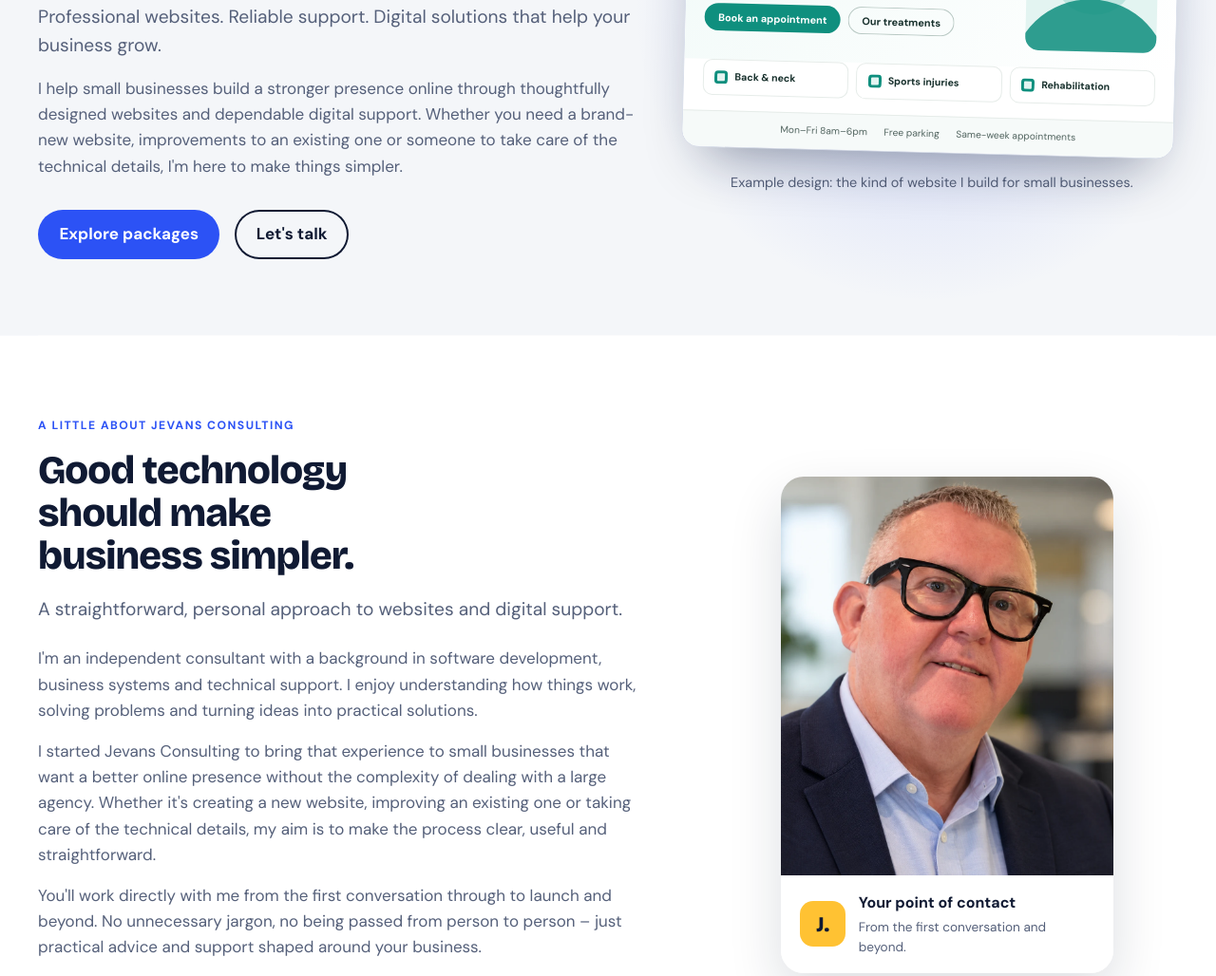
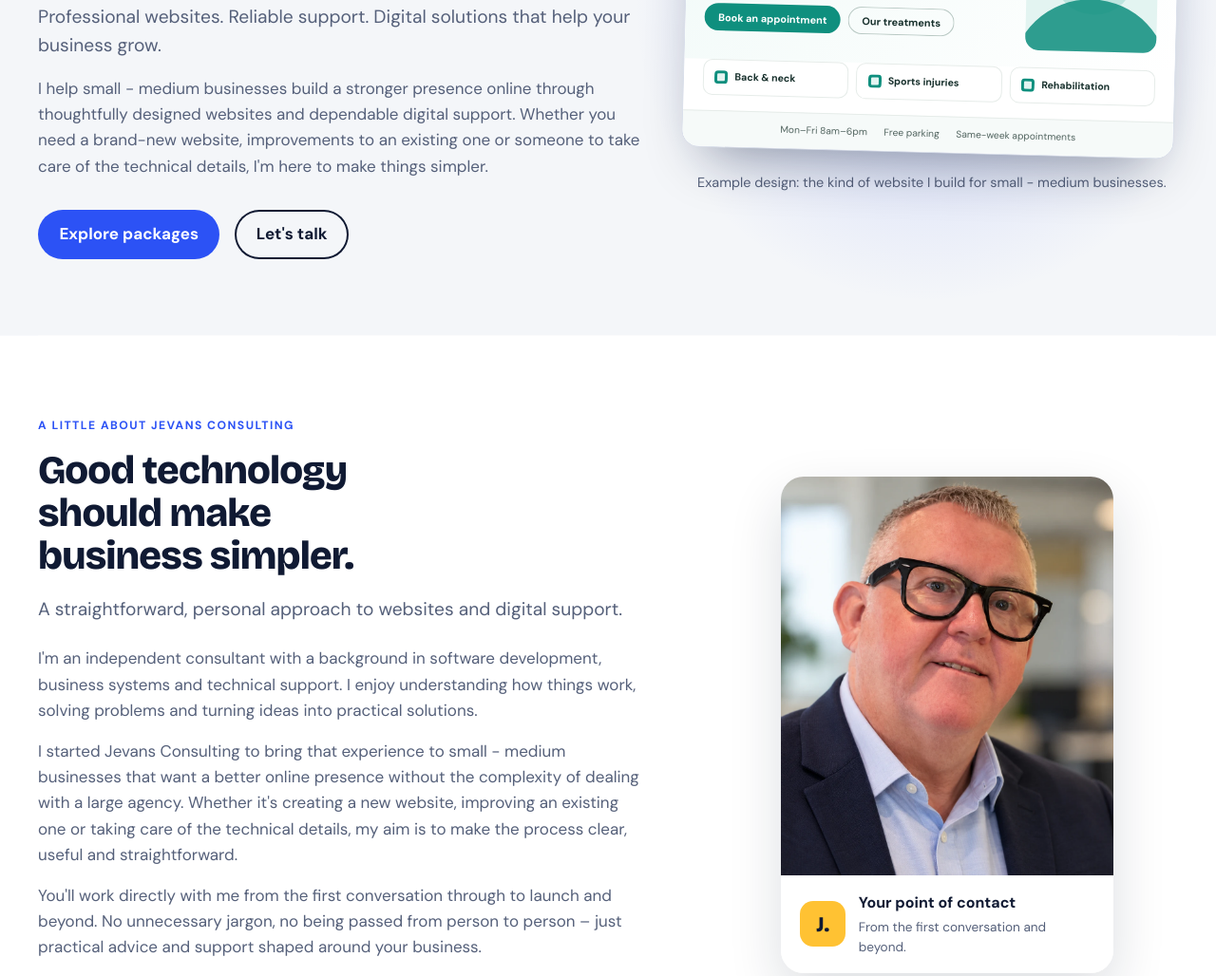
Before and after one commit to GrumpyMonk26/jevansconsulting, an Astro site: page / in a window 1280 px wide. Shown: the part 449-1477 px from the top of the page at 95% size. Built offline with nearby package versions, Linux system fonts and the light colour scheme; Astro itself is replaced by a stand-in of ours.

Commit message:
feat: expand audience messaging and improve SEO

```diff
--- a/src/components/About.astro
+++ b/src/components/About.astro
@@ -16,7 +16,7 @@
         work, solving problems and turning ideas into practical solutions.
       </p>
       <p>
-        I started Jevans Consulting to bring that experience to small businesses
+        I started Jevans Consulting to bring that experience to small - medium businesses
         that want a better online presence without the complexity of dealing with
         a large agency. Whether it's creating a new website, improving an existing
         one or taking care of the technical details, my aim is to make the process
--- a/src/components/Footer.astro
+++ b/src/components/Footer.astro
@@ -13,7 +13,7 @@ const homeHref = Astro.url.pathname === '/' ? '' : '/';
       <a class="footer-logo" href={homeHref + '#top'} aria-label={name + ' home'}>
         <img src="/jevans-logo.png" alt={name} width="760" height="230" loading="lazy" />
       </a>
-      <p>Website design, development and ongoing digital support for small businesses.</p>
+      <p>Website design, development and ongoing digital support for small - medium businesses.</p>
       <p class="footer-location">Based near Cannock Chase, Staffordshire.</p>
     </div>
 
--- a/src/components/Hero.astro
+++ b/src/components/Hero.astro
@@ -81,7 +81,7 @@ const { audience } = Astro.props;
     </div>
 
     <figcaption>
-      Example design: the kind of website I build for small businesses.
+      Example design: the kind of website I build for small - medium businesses.
     </figcaption>
   </figure>
 </section>
--- a/src/layouts/Layout.astro
+++ b/src/layouts/Layout.astro
@@ -22,12 +22,12 @@ const canonicalURL = Astro.site ? new URL(Astro.url.pathname, Astro.site) : unde
       <meta property="og:image" content={new URL('/og-image.png', canonicalURL)} />
       <meta property="og:image:width" content="1200" />
       <meta property="og:image:height" content="630" />
-      <meta property="og:image:alt" content="Jevans Consulting: professional websites for small businesses" />
+      <meta property="og:image:alt" content="Jevans Consulting: professional websites for small - medium businesses" />
       <meta name="twitter:card" content="summary_large_image" />
       <meta name="twitter:title" content={title} />
       <meta name="twitter:description" content={description} />
       <meta name="twitter:image" content={new URL('/og-image.png', canonicalURL)} />
-      <meta name="twitter:image:alt" content="Jevans Consulting: professional websites for small businesses" />
+      <meta name="twitter:image:alt" content="Jevans Consulting: professional websites for small - medium businesses" />
     </>}
     <title>{title}</title>
     <link rel="preconnect" href="https://fonts.googleapis.com" />
--- a/src/pages/index.astro
+++ b/src/pages/index.astro
@@ -13,7 +13,7 @@ import Footer from '../components/Footer.astro';
 
 // Replace these starter values with your final business details.
 const name = 'Jevans Consulting';
-const audience = 'small businesses';
+const audience = 'small - medium businesses';
 const description = `Jevans Consulting designs and builds professional websites for ${audience}, with clear package pricing, SEO support and ongoing website care.`;
 ---
 <Layout title={`${name} | Websites for ${audience}`} description={description}>
```
Also changed, not shown: public/og-image.png.
